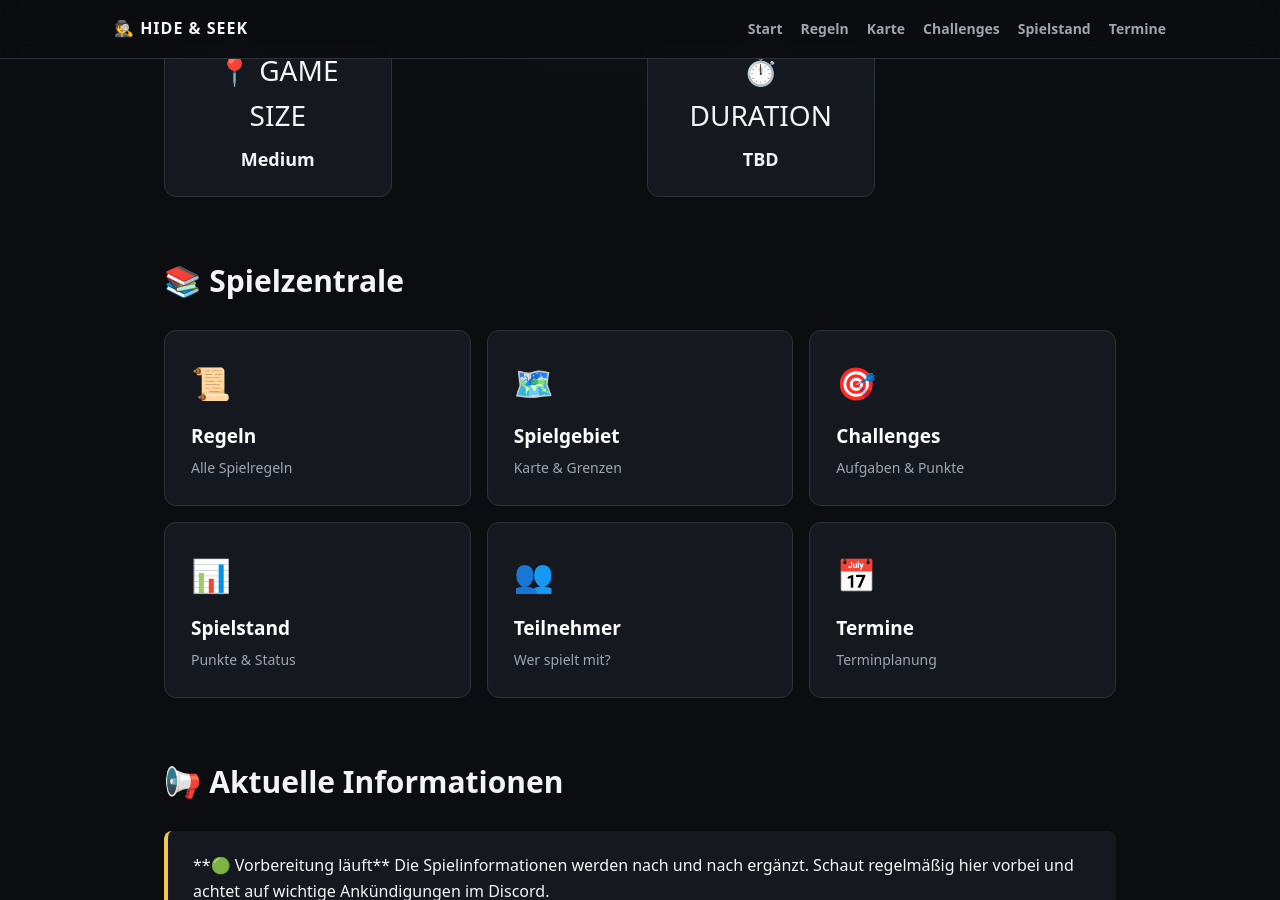
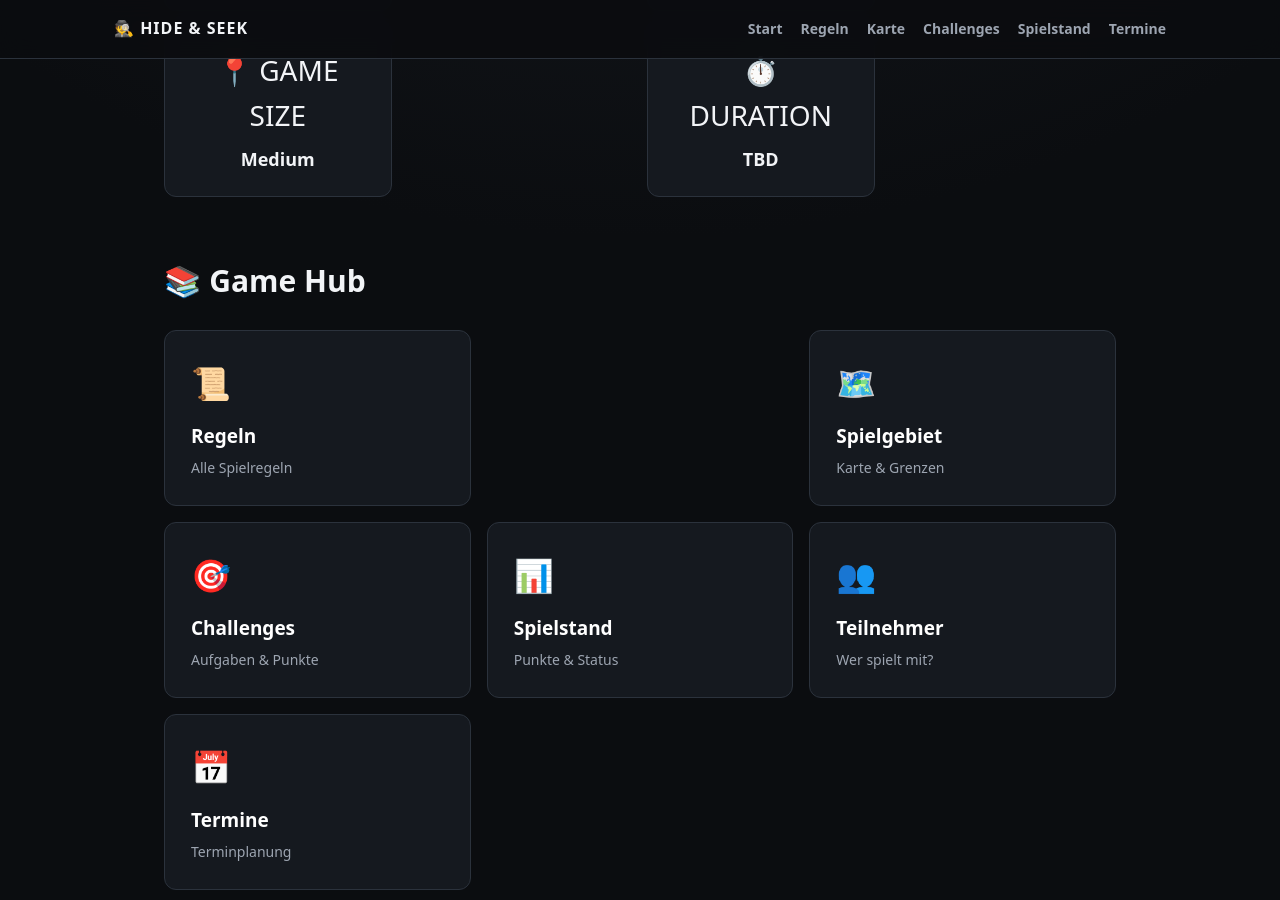
Before and after one commit to sacralo/hide-and-seek, a Jekyll site: the page built from docs/index.md, in a window 1280 px wide and 900 px high, scrolled down 944 px. Built offline with Jekyll 4.4.1, drawn with Linux system fonts in a browser that asks for light colours; our own code applies the rules of GitHub Pages for plain Markdown files.

Commit message:
Update index.md

```diff
--- a/docs/index.md
+++ b/docs/index.md
@@ -34,7 +34,7 @@
 
 </div>
 
-## 📚 Spielzentrale
+## 📚 Game Hub
 
 <div class="card-grid">
 
@@ -43,6 +43,7 @@
     <strong>Regeln</strong>
     <span>Alle Spielregeln</span>
   </a>
+<br>
 
   <a class="game-card" href="{{ '/spielgebiet' | relative_url }}">
     <span class="game-card-icon">🗺️</span>
```
